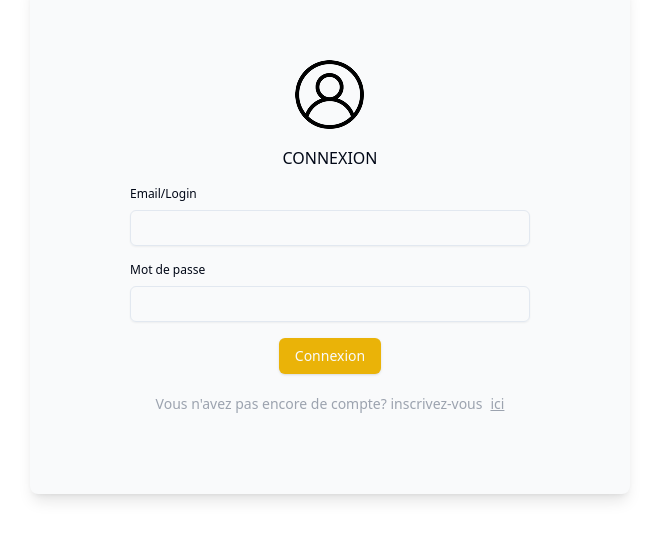
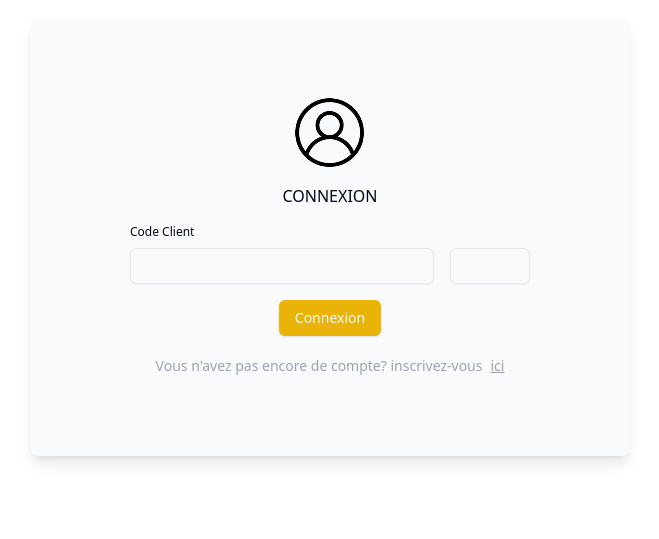
Before and after one commit to Collinsac/shadcn, a React (Vite) app: page / in a window 1280 px wide. Shown: the part 163-702 px from the top of the page, without its empty margins (310-969 px from the left). Built offline with nearby package versions, Linux system fonts and the light colour scheme.

Commit message:
login update

```diff
--- a/src/Pages/Auth.jsx
+++ b/src/Pages/Auth.jsx
@@ -13,20 +13,23 @@ const Auth = () => {
           {isInscription ? "INSCRIPTION" : "CONNEXION"}
         </p>
         <div className="mx-auto max-w-[400px] ">
+          <p className="text-xs mt-4 mb-2">Code Client</p>
+          <div className="flex gap-x-4">
+            <Input required />
+            {!isInscription && <Input required className="w-20" />}
+          </div>
+
           {isInscription && (
             <>
-              <p className="text-xs mt-4 mb-2">Code Client</p>
+              {/*  */}
+              <p className="text-xs mt-4 mb-2">Email/Login</p>
               <Input required />
+
+              {/*  */}
+              <p className="text-xs mt-4 mb-2">Mot de passe</p>
+              <Input type="password" required />
             </>
           )}
-
-          {/*  */}
-          <p className="text-xs mt-4 mb-2">Email/Login</p>
-          <Input required />
-
-          {/*  */}
-          <p className="text-xs mt-4 mb-2">Mot de passe</p>
-          <Input type="password" required />
 
           {isInscription && (
             <>
```
